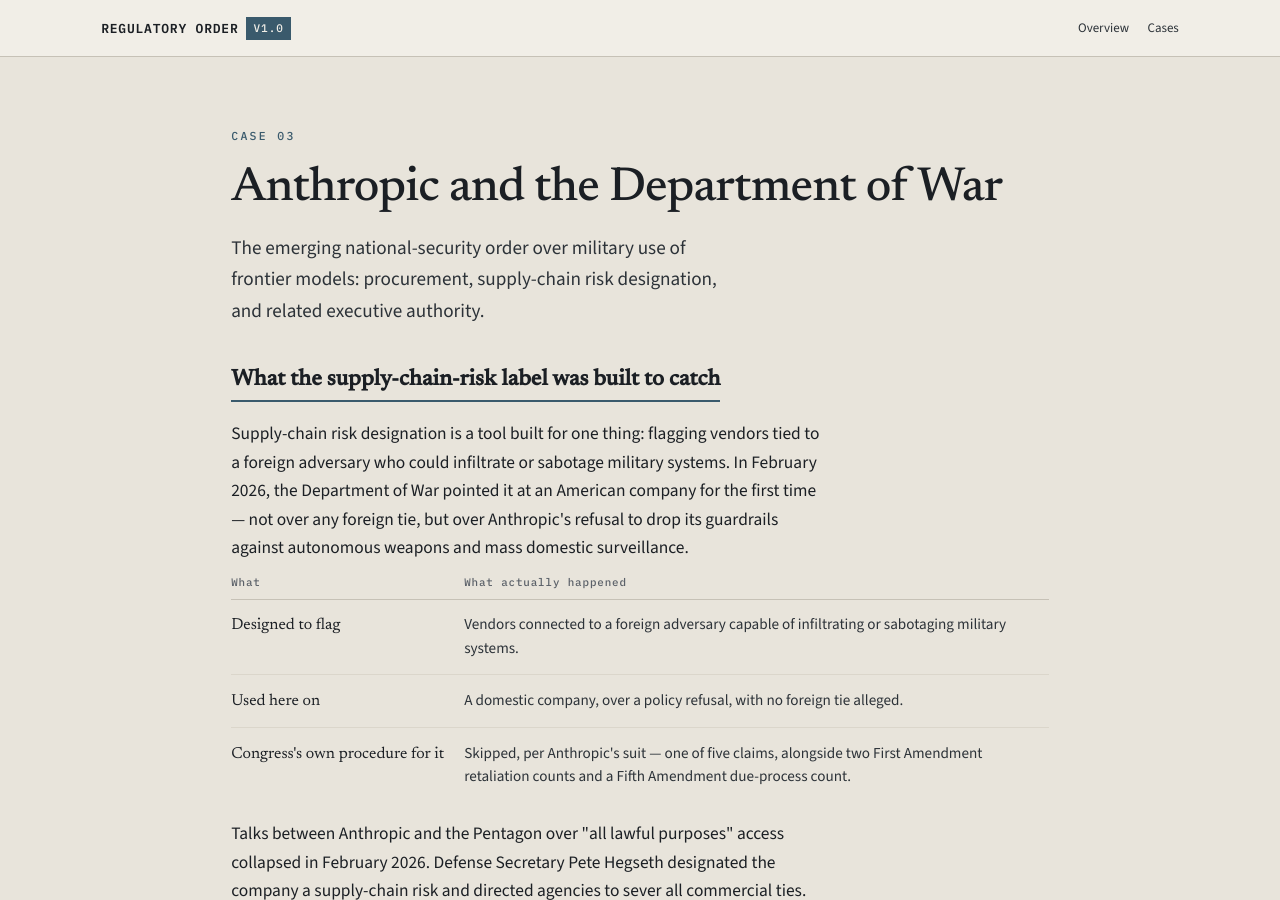
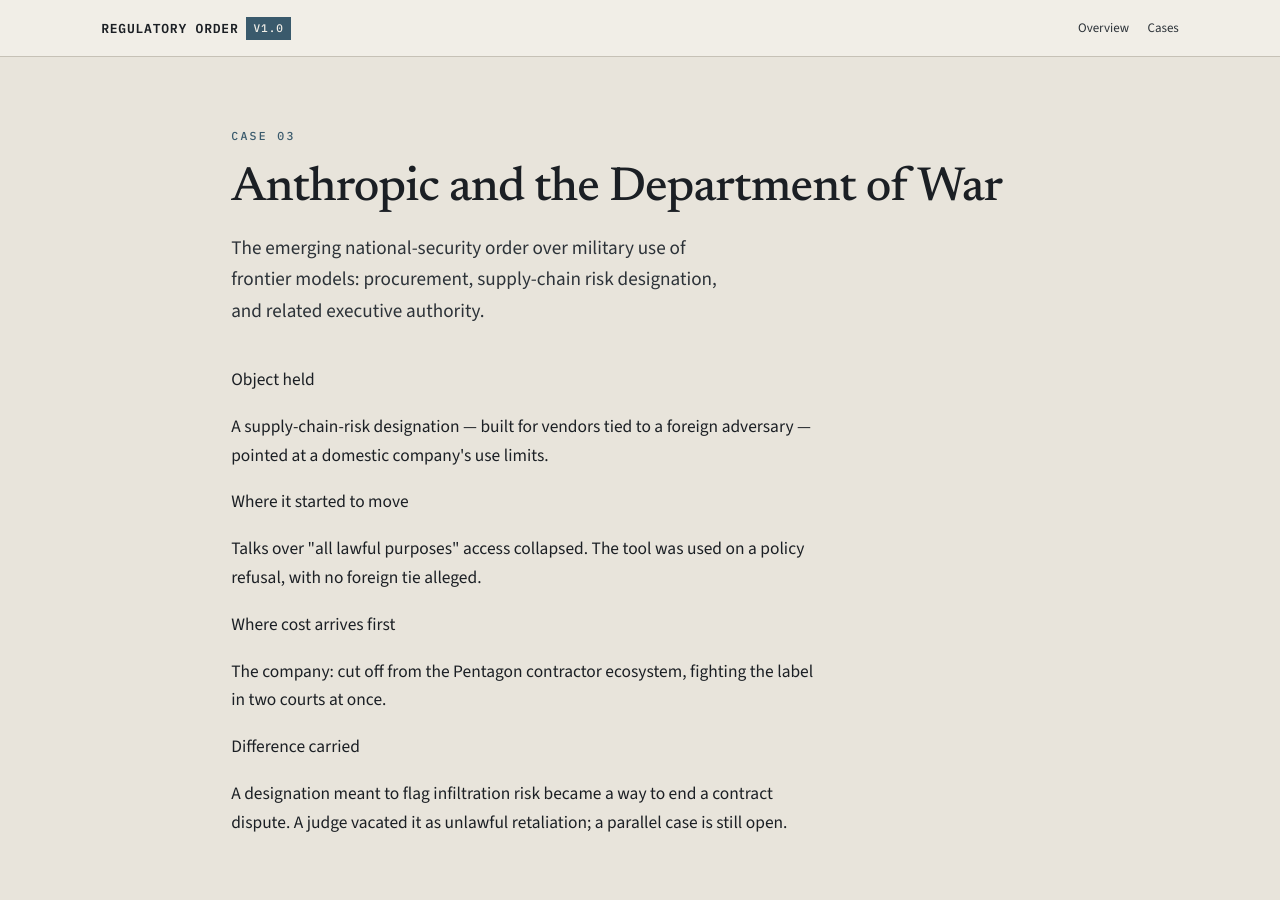
Before and after one commit to GaeunLim01/regulatory-order, a Jekyll site: the page built from cases/anthropic-dow/index.html, in a window 1280 px wide and 900 px high. Built offline with Jekyll 4.4.1, drawn with Linux system fonts in a browser that asks for light colours.

Commit message:
Add files via upload

```diff
--- a/cases/anthropic-dow/index.html
+++ b/cases/anthropic-dow/index.html
@@ -6,6 +6,29 @@
 regulatory_subject: "The emerging national-security order over military use of frontier models: procurement, supply-chain risk designation, and related executive authority."
 description: A contested limit on how a model may be used. Read for where a tool built to flag foreign-adversary ties got pointed at a domestic company instead, and who ends up carrying the difference.
 ---
+
+<section class="csection">
+  <div class="chero__shell">
+    <div class="dfour">
+      <div class="dfour__cell">
+        <p class="dfour__k">Object held</p>
+        <p class="dfour__v">A supply-chain-risk designation — built for vendors tied to a foreign adversary — pointed at a domestic company's use limits.</p>
+      </div>
+      <div class="dfour__cell">
+        <p class="dfour__k">Where it started to move</p>
+        <p class="dfour__v">Talks over "all lawful purposes" access collapsed. The tool was used on a policy refusal, with no foreign tie alleged.</p>
+      </div>
+      <div class="dfour__cell">
+        <p class="dfour__k">Where cost arrives first</p>
+        <p class="dfour__v">The company: cut off from the Pentagon contractor ecosystem, fighting the label in two courts at once.</p>
+      </div>
+      <div class="dfour__cell">
+        <p class="dfour__k">Difference carried</p>
+        <p class="dfour__v">A designation meant to flag infiltration risk became a way to end a contract dispute. A judge vacated it as unlawful retaliation; a parallel case is still open.</p>
+      </div>
+    </div>
+  </div>
+</section>
 
 <section class="csection">
   <div class="chero__shell">
```
